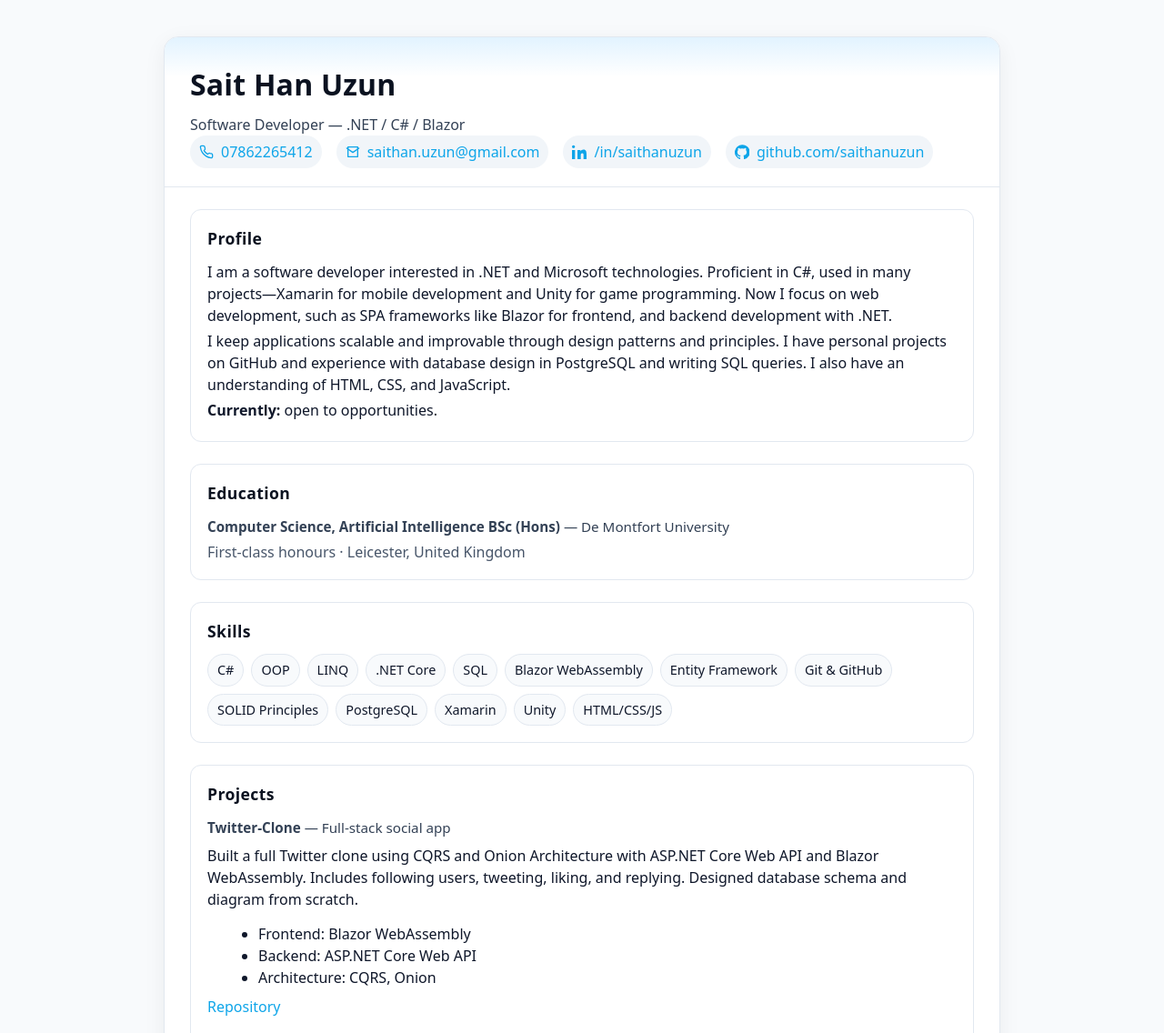
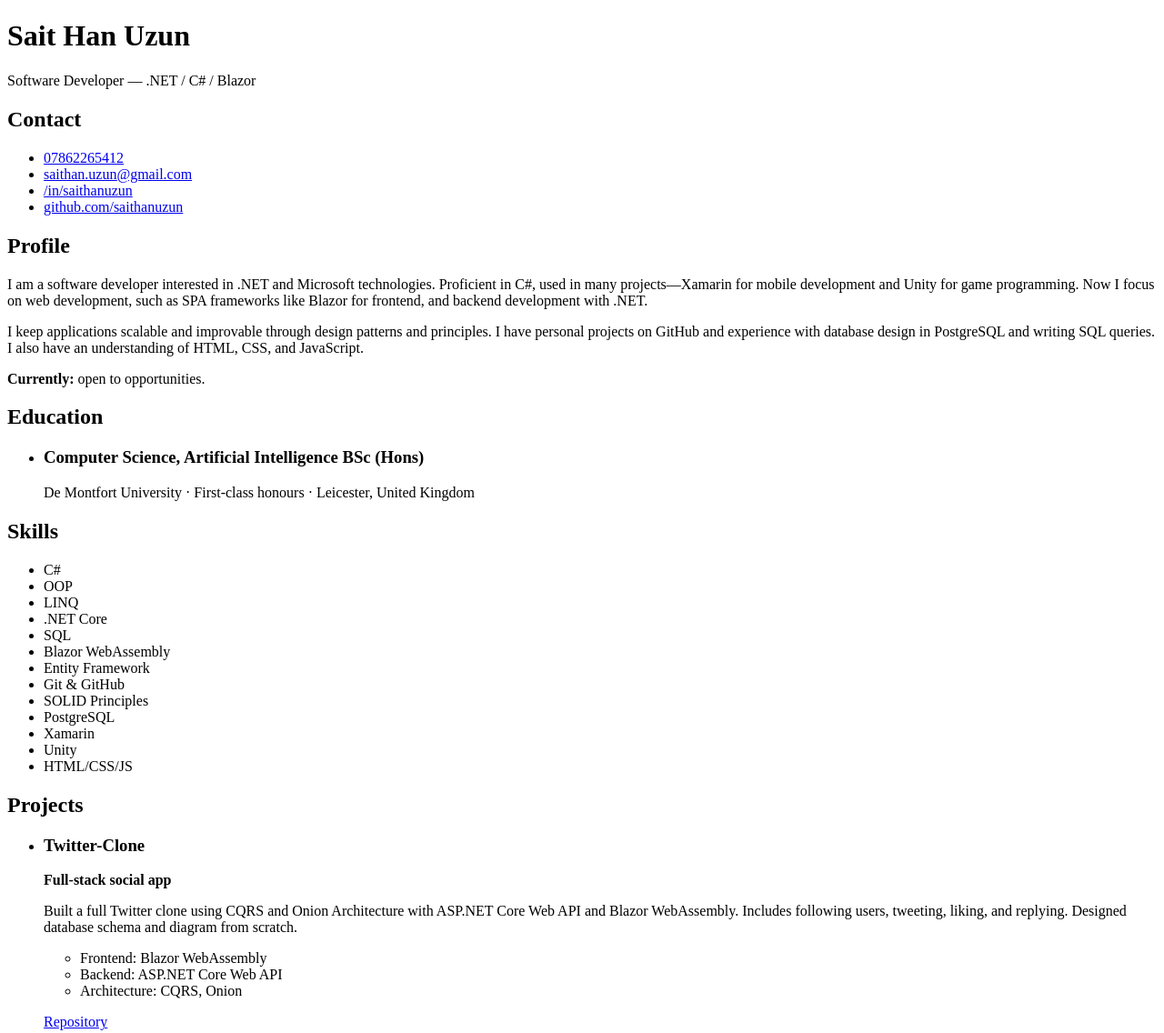
Before and after one commit to saithanuzun/saithanuzun.github.io, a plain HTML site: page index.html in a window 1280 px wide. Shown: the top 1136 px of the page at 91% size. Drawn offline with Linux system fonts and the light colour scheme.

Commit message:
Update index.html

```diff
--- a/index.html
+++ b/index.html
@@ -1,150 +1,67 @@
 <!DOCTYPE html>
 <html lang="en">
 <head>
-  <meta charset="utf-8" />
-  <meta name="viewport" content="width=device-width, initial-scale=1" />
+    <meta charset="utf-8">
+    <meta name="viewport" content="width=device-width, initial-scale=1">
     <title>Sait Han Uzun — CV</title>
-  <style>
-    /* ------- Reset & base ------- */
-    *, *::before, *::after { box-sizing: border-box; }
-    html, body { height: 100%; }
-    body {
-      margin: 0; font-family: system-ui, -apple-system, Segoe UI, Roboto, Ubuntu, Cantarell, Noto Sans, Arial, "Apple Color Emoji", "Segoe UI Emoji";
-      line-height: 1.5; color: #0f172a; background: #f8fafc;
-    }
-
-    a { color: #0ea5e9; text-decoration: none; }
-    a:hover { text-decoration: underline; }
-
-    /* ------- Layout ------- */
-    .container { max-width: 960px; margin: 40px auto; padding: 0 20px; }
-    .card {
-      background: #fff; border: 1px solid #e2e8f0; border-radius: 16px; overflow: hidden;
-      box-shadow: 0 6px 24px rgba(2,6,23,.06);
-    }
-    header {
-      display: grid; grid-template-columns: 1fr; gap: 12px; padding: 28px 28px 0 28px;
-      background: linear-gradient(180deg, #e2f3ff 0%, #ffffff 40%);
-    }
-    .name { font-size: 2rem; font-weight: 800; letter-spacing: .2px; color: #0b1220; }
-    .role { font-size: 1rem; color: #334155; margin-top: -4px; }
-
-    .contact {
-      display: flex; flex-wrap: wrap; gap: 10px 16px; padding: 0 28px 20px 28px; border-bottom: 1px solid #e2e8f0;
-    }
-    .contact a { display: inline-flex; align-items: center; gap: 8px; padding: 6px 10px; border-radius: 999px; background: #f1f5f9; }
-    .contact svg { width: 16px; height: 16px; }
-
-    main { display: grid; grid-template-columns: 1fr; gap: 24px; padding: 24px 28px 32px 28px; }
-
-    /* ------- Sections ------- */
-    section { background: #ffffff; border: 1px solid #e2e8f0; border-radius: 12px; padding: 18px 18px; }
-    h2 { font-size: 1.1rem; letter-spacing: .4px; color: #0b1220; margin: 0 0 12px; }
-    p { margin: 0.25rem 0; }
-
-    /* ------- Lists & chips ------- */
-    .chips { display: flex; flex-wrap: wrap; gap: 8px; margin-top: 8px; }
-    .chip { border: 1px solid #e2e8f0; background: #f8fafc; padding: 6px 10px; border-radius: 999px; font-size: .9rem; }
-
-    /* ------- Timeline ------- */
-    .timeline { display: grid; gap: 16px; }
-    .edu-item, .project { display: grid; gap: 4px; }
-    .muted { color: #475569; }
-    .meta { font-size: .95rem; color: #334155; }
-
-    .project ul { margin: 6px 0 0 16px; }
-
-    footer { text-align: center; padding: 18px; color: #64748b; font-size: .9rem; }
-
-    /* ------- Print styles ------- */
-    @media print {
-      body { background: #fff; }
-      .container { margin: 0; max-width: 100%; padding: 0; }
-      .card, section { border: none; box-shadow: none; }
-      header { background: #fff; padding-bottom: 0; }
-      .contact a { background: none; padding: 0; }
-      .contact a svg { display: none; }
-      a { color: #000; text-decoration: underline; }
-    }
-  </style>
 </head>
 <body>
-  <div class="container">
-    <div class="card">
+    <div>
+        <div>
             <header>
-        <div class="name">Sait Han Uzun</div>
-        <div class="role">Software Developer — .NET / C# / Blazor</div>
+                <h1>Sait Han Uzun</h1>
+                <p>Software Developer — .NET / C# / Blazor</p>
             </header>
-
-      <div class="contact" aria-label="Contact details">
-        <a href="tel:07862265412" title="Call">
-          <!-- phone icon -->
-          <svg viewBox="0 0 24 24" fill="none" stroke="currentColor" stroke-width="2" stroke-linecap="round" stroke-linejoin="round" aria-hidden="true"><path d="M22 16.92v3a2 2 0 0 1-2.18 2 19.86 19.86 0 0 1-8.63-3.07 19.5 19.5 0 0 1-6-6A19.86 19.86 0 0 1 2.09 4.18 2 2 0 0 1 4.11 2h3a2 2 0 0 1 2 1.72c.12.9.33 1.78.62 2.63a2 2 0 0 1-.45 2.11L8.09 9.91a16 16 0 0 0 6 6l1.45-1.19a2 2 0 0 1 2.11-.45c.85.29 1.73.5 2.63.62A2 2 0 0 1 22 16.92z"/></svg>
-          07862265412
-        </a>
-        <a href="mailto:saithan.uzun@gmail.com" title="Email">
-          <!-- mail icon -->
-          <svg viewBox="0 0 24 24" fill="none" stroke="currentColor" stroke-width="2" stroke-linecap="round" stroke-linejoin="round" aria-hidden="true"><path d="M4 4h16v16H4z"/><path d="m22 6-10 7L2 6"/></svg>
-          saithan.uzun@gmail.com
-        </a>
-        <a href="https://www.linkedin.com/in/saithanuzun/" target="_blank" rel="noreferrer noopener" title="LinkedIn">
-          <!-- linkedin icon -->
-          <svg viewBox="0 0 24 24" fill="currentColor" aria-hidden="true"><path d="M4.98 3.5C4.98 4.88 3.86 6 2.5 6S0 4.88 0 3.5 1.12 1 2.5 1 4.98 2.12 4.98 3.5zM0 8.98h5V24H0zM8.98 8.98H14v2.05h.07c.7-1.32 2.42-2.7 4.98-2.7C23.4 8.33 24 12 24 16.77V24h-5v-6.3c0-1.5-.03-3.43-2.09-3.43-2.09 0-2.41 1.63-2.41 3.31V24H8.98z"/></svg>
-          /in/saithanuzun
-        </a>
-        <a href="https://github.com/saithanuzun" target="_blank" rel="noreferrer noopener" title="GitHub">
-          <!-- github icon -->
-          <svg viewBox="0 0 24 24" fill="currentColor" aria-hidden="true"><path d="M12 .5a12 12 0 0 0-3.79 23.4c.6.1.82-.26.82-.58v-2.03c-3.34.72-4.04-1.41-4.04-1.41-.54-1.38-1.32-1.75-1.32-1.75-1.08-.74.08-.73.08-.73 1.19.08 1.82 1.22 1.82 1.22 1.06 1.81 2.79 1.29 3.47.99.11-.77.42-1.3.76-1.6-2.67-.3-5.48-1.33-5.48-5.93 0-1.31.47-2.38 1.24-3.22-.12-.3-.54-1.52.12-3.17 0 0 1.01-.32 3.3 1.23a11.5 11.5 0 0 1 6 0c2.3-1.55 3.3-1.23 3.3-1.23.67 1.65.25 2.87.12 3.17.77.84 1.24 1.9 1.24 3.22 0 4.61-2.81 5.63-5.49 5.93.43.37.81 1.1.81 2.23v3.3c0 .32.21.69.82.58A12 12 0 0 0 12 .5Z"/></svg>
-          github.com/saithanuzun
-        </a>
-      </div>
-
+            <section>
+                <h2>Contact</h2>
+                <ul>
+                    <li><a href="tel:07862265412" title="Call">07862265412</a></li>
+                    <li><a href="mailto:saithan.uzun@gmail.com" title="Email">saithan.uzun@gmail.com</a></li>
+                    <li><a href="https://www.linkedin.com/in/saithanuzun/" target="_blank" rel="noreferrer noopener" title="LinkedIn">/in/saithanuzun</a></li>
+                    <li><a href="https://github.com/saithanuzun" target="_blank" rel="noreferrer noopener" title="GitHub">github.com/saithanuzun</a></li>
+                </ul>
+            </section>
             <main>
-        <!-- Profile -->
-        <section id="profile">
+                <section>
                     <h2>Profile</h2>
                     <p>I am a software developer interested in .NET and Microsoft technologies. Proficient in C#, used in many projects—Xamarin for mobile development and Unity for game programming. Now I focus on web development, such as SPA frameworks like Blazor for frontend, and backend development with .NET.</p>
                     <p>I keep applications scalable and improvable through design patterns and principles. I have personal projects on GitHub and experience with database design in PostgreSQL and writing SQL queries. I also have an understanding of HTML, CSS, and JavaScript.</p>
                     <p><strong>Currently:</strong> open to opportunities.</p>
                 </section>
-
-        <!-- Education -->
-        <section id="education">
+                <section>
                     <h2>Education</h2>
-          <div class="timeline">
-            <div class="edu-item">
-              <div class="meta"><strong>Computer Science, Artificial Intelligence BSc (Hons)</strong> — De Montfort University</div>
-              <div class="muted">First-class honours · Leicester, United Kingdom</div>
-            </div>
-          </div>
+                    <ul>
+                        <li>
+                            <h3>Computer Science, Artificial Intelligence BSc (Hons)</h3>
+                            <p>De Montfort University · First-class honours · Leicester, United Kingdom</p>
+                        </li>
+                    </ul>
                 </section>
-
-        <!-- Skills -->
-        <section id="skills">
+                <section>
                     <h2>Skills</h2>
-          <div class="chips" aria-label="Skills list">
-            <span class="chip">C#</span>
-            <span class="chip">OOP</span>
-            <span class="chip">LINQ</span>
-            <span class="chip">.NET Core</span>
-            <span class="chip">SQL</span>
-            <span class="chip">Blazor WebAssembly</span>
-            <span class="chip">Entity Framework</span>
-            <span class="chip">Git &amp; GitHub</span>
-            <span class="chip">SOLID Principles</span>
-            <span class="chip">PostgreSQL</span>
-            <span class="chip">Xamarin</span>
-            <span class="chip">Unity</span>
-            <span class="chip">HTML/CSS/JS</span>
-          </div>
+                    <ul>
+                        <li>C#</li>
+                        <li>OOP</li>
+                        <li>LINQ</li>
+                        <li>.NET Core</li>
+                        <li>SQL</li>
+                        <li>Blazor WebAssembly</li>
+                        <li>Entity Framework</li>
+                        <li>Git & GitHub</li>
+                        <li>SOLID Principles</li>
+                        <li>PostgreSQL</li>
+                        <li>Xamarin</li>
+                        <li>Unity</li>
+                        <li>HTML/CSS/JS</li>
+                    </ul>
                 </section>
-
-        <!-- Projects -->
-        <section id="projects">
+                <section>
                     <h2>Projects</h2>
-          <div class="timeline">
-            <article class="project">
-              <div class="meta"><strong>Twitter-Clone</strong> — Full-stack social app</div>
+                    <ul>
+                        <li>
+                            <article>
+                                <h3>Twitter-Clone</h3>
+                                <p><strong>Full-stack social app</strong></p>
                                 <p>Built a full Twitter clone using CQRS and Onion Architecture with ASP.NET Core Web API and Blazor WebAssembly. Includes following users, tweeting, liking, and replying. Designed database schema and diagram from scratch.</p>
                                 <ul>
                                     <li>Frontend: Blazor WebAssembly</li>
@@ -153,74 +70,58 @@
                                 </ul>
                                 <p><a href="https://github.com/saithanuzun/Twitter-Clone" target="_blank" rel="noreferrer noopener">Repository</a></p>
                             </article>
-
-            <article class="project">
-              <div class="meta"><strong>MVM Cleaning</strong> — Production web app</div>
+                        </li>
+                        <li>
+                            <article>
+                                <h3>MVM Cleaning</h3>
+                                <p><strong>Production web app</strong></p>
                                 <p>Real-world web application for a cleaning service built with .NET. Features CI/CD, deployed on a DigitalOcean droplet. Users can request quotes, book with availability checks, receive email receipts, and pay via Stripe. Designed with SEO best practices.</p>
                                 <ul>
-                <li>Stripe integration · Booking &amp; availability</li>
+                                    <li>Stripe integration · Booking & availability</li>
                                     <li>CI/CD pipelines · Deployed on DigitalOcean</li>
                                 </ul>
                                 <p><a href="https://www.mvmcleaning.com/" target="_blank" rel="noreferrer noopener">Live site</a></p>
                             </article>
-
-            <article class="project">
-              <div class="meta"><strong>Reddit-Clone</strong></div>
+                        </li>
+                        <li>
+                            <article>
+                                <h3>Reddit-Clone</h3>
                                 <p>Social news aggregation and discussion website clone where users share links and text content, comment, and vote. Built by following a senior .NET developer’s YouTube series; used the project to deepen full-stack skills.</p>
                                 <p><a href="https://github.com/saithanuzun/Eksi-Sozluk" target="_blank" rel="noreferrer noopener">Repository</a></p>
                             </article>
-
-            <article class="project">
-              <div class="meta"><strong>Vehicle Plate Check</strong> — Xamarin mobile app</div>
+                        </li>
+                        <li>
+                            <article>
+                                <h3>Vehicle Plate Check</h3>
+                                <p><strong>Xamarin mobile app</strong></p>
                                 <p>Check any UK vehicle by entering the registration number.</p>
                                 <p><a href="https://github.com/saithanuzun/VehiclePlateCheck" target="_blank" rel="noreferrer noopener">Repository</a></p>
                             </article>
-
-            <article class="project">
-              <div class="meta"><strong>Find My Friends</strong> — Xamarin mobile app</div>
+                        </li>
+                        <li>
+                            <article>
+                                <h3>Find My Friends</h3>
+                                <p><strong>Xamarin mobile app</strong></p>
                                 <p>Background real-time location tracking of friends with map view.</p>
                                 <p><a href="https://github.com/saithanuzun/FindMyFriends" target="_blank" rel="noreferrer noopener">Repository</a></p>
                             </article>
-
-            <article class="project">
-              <div class="meta"><strong>Jetpack</strong> — Unity game</div>
+                        </li>
+                        <li>
+                            <article>
+                                <h3>Jetpack</h3>
+                                <p><strong>Unity game</strong></p>
                                 <p>A 2D platform mobile game developed with the Unity Engine.</p>
                                 <p><a href="https://github.com/saithanuzun/Jetpack" target="_blank" rel="noreferrer noopener">Repository</a></p>
                             </article>
-          </div>
+                        </li>
+                    </ul>
                 </section>
             </main>
-
             <footer>
-        © <span id="year"></span> Sait Han Uzun — Built with semantic HTML & CSS
+                <p>© <span id="year"></span> No CSS! No JS! Just HTML</p>
             </footer>
         </div>
     </div>
 
-  <script>
-    // Update year automatically
-    document.getElementById('year').textContent = new Date().getFullYear();
-  </script>
-
-  <!-- Structured data (optional) -->
-  <script type="application/ld+json">
-  {
-    "@context": "https://schema.org",
-    "@type": "Person",
-    "name": "Sait Han Uzun",
-    "email": "mailto:saithan.uzun@gmail.com",
-    "telephone": "+44 7862 265412",
-    "url": "https://github.com/saithanuzun",
-    "sameAs": [
-      "https://www.linkedin.com/in/saithanuzun/",
-      "https://github.com/saithanuzun"
-    ],
-    "hasOccupation": {
-      "@type": "Occupation",
-      "name": "Software Developer",
-      "skills": "C#, .NET, Blazor, SQL, Entity Framework, Git, SOLID principles, Xamarin, Unity, PostgreSQL, HTML, CSS, JavaScript"
-    }
-  }
-  </script>
 </body>
 </html>
```
Lines whose indentation alone changed are shown as unchanged.
